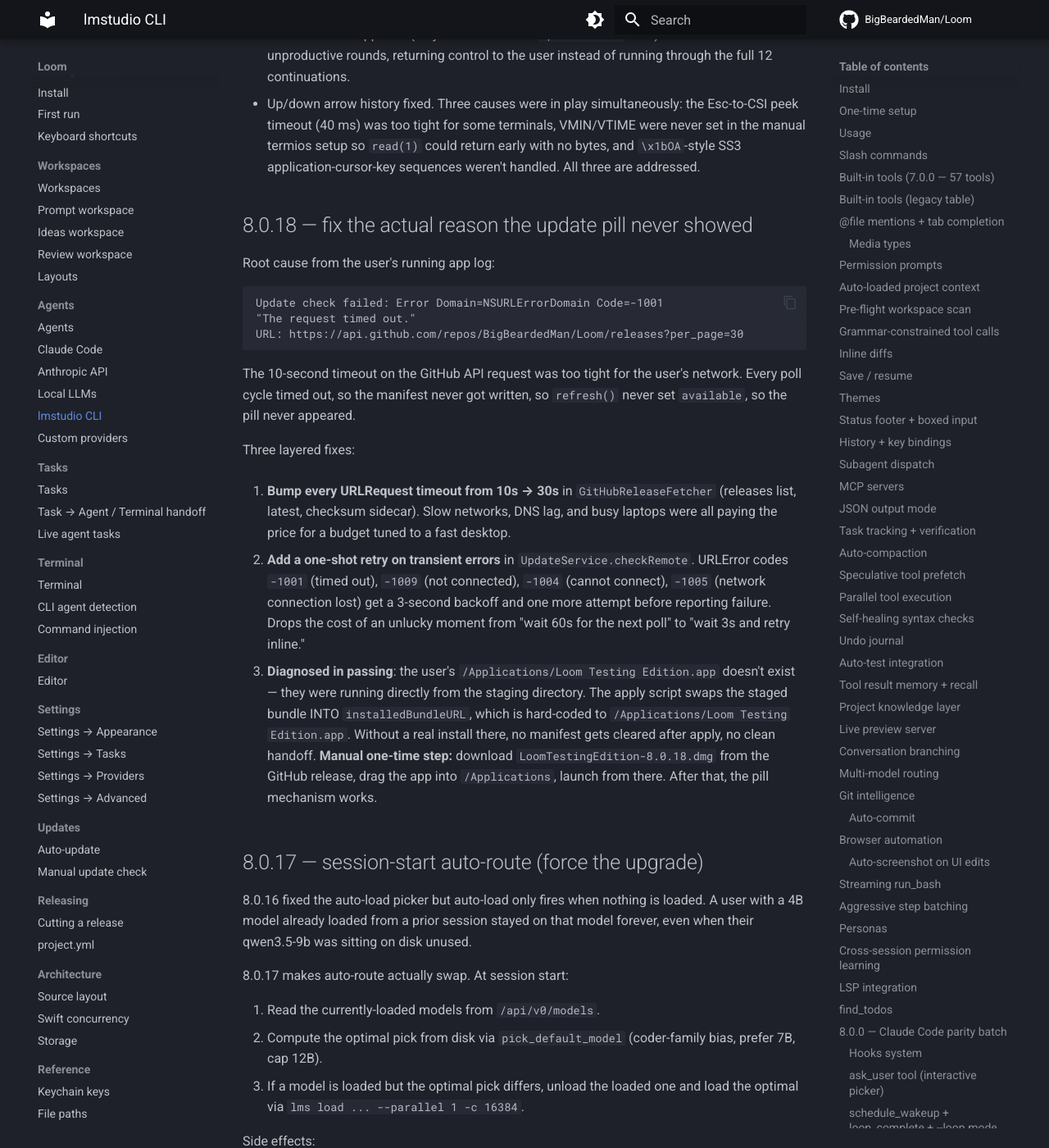
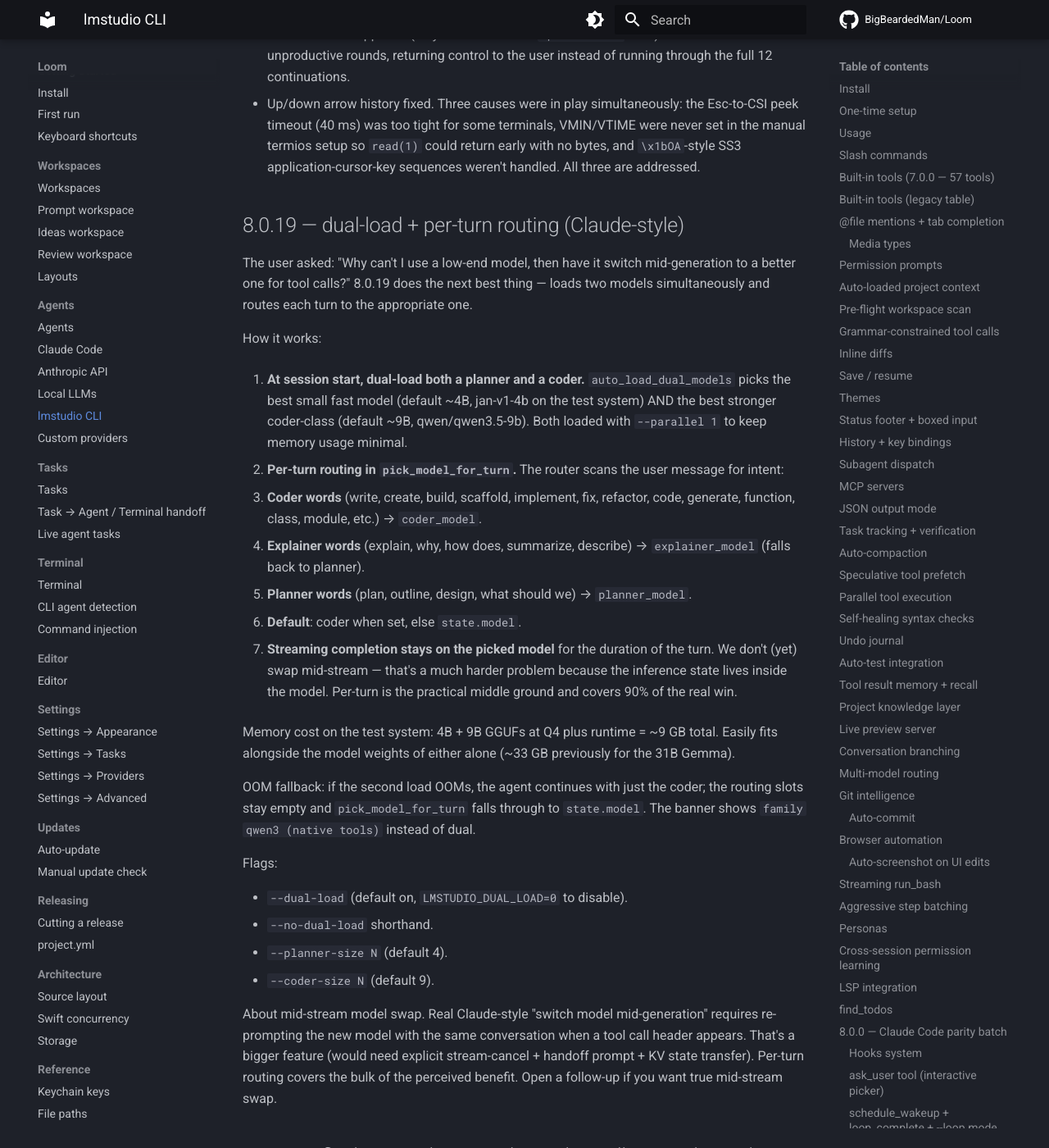
Before and after one commit to BigBeardedMan/Loom, an MkDocs documentation site: the page built from docs/agents/lmstudio-cli.md, in a window 1280 px wide and 1400 px high, scrolled down 23590 px. Shown: the whole window at 82% size. Built offline with MkDocs 1.6.1 and Material for MkDocs 9.7.7, drawn with Linux system fonts in a browser that asks for light colours; comment, search, counter and statistics services are not loaded.

Commit message:
lmstudio 8.0.19: dual-load + per-turn routing (Claude-style)
User asked: "Why can't I use a low-end model, then switch mid-
generation to a stronger one for tool calls?" 8.0.19 does the
next best thing - load both simultaneously and route each turn
to the appropriate model.

How it works:

1. At session start, dual-load. auto_load_dual_models picks the
   best small fast model (~4B, jan-v1-4b on test system) AND
   the best coder-class (~9B, qwen3.5-9b). Both with --parallel 1
   to keep KV cache minimal.

2. pick_model_for_turn routes each turn by intent:
   - coder words (write/create/build/scaffold/implement/fix/
     refactor/code/generate/function/class/...) -> coder_model
   - explainer words (explain/why/how does/summarize) -> explainer
   - planner words (plan/outline/design) -> planner_model
   - default -> coder when set, else state.model

3. Streaming stays on the picked model for the whole turn. No
   mid-stream swap (that needs explicit stream-cancel + handoff
   prompt + KV state transfer; future work).

Memory: 4B + 9B GGUFs at Q4 + runtime = ~9 GB on the test system.
Fits alongside the previous 33 GB Gemma 31B usage easily.

OOM fallback: if planner load fails after coder loads, agent
continues with just coder; routing slots empty; falls through
to state.model.

Flags: --dual-load (default on), --no-dual-load,
--planner-size N (default 4), --coder-size N (default 9).
LMSTUDIO_DUAL_LOAD=0 env disables.

Live-tested: jan-v1-4b + qwen3.5-9b loaded simultaneously,
2.5GB + 6.55GB = 9.05GB total.

Co-Authored-By: Claude Opus 4.7 <noreply@anthropic.com>

```diff
--- a/docs/agents/lmstudio-cli.md
+++ b/docs/agents/lmstudio-cli.md
@@ -651,6 +651,35 @@ General-purpose 3B–4B models will usually skip `update_tasks` or call it once
 - Zero-progress orchestrator guard. The continuation loop tracks consecutive turns where no real tool work happened (only narration + bare `update_tasks` calls) and breaks out after 2 unproductive rounds, returning control to the user instead of running through the full 12 continuations.
 - Up/down arrow history fixed. Three causes were in play simultaneously: the Esc-to-CSI peek timeout (40 ms) was too tight for some terminals, VMIN/VTIME were never set in the manual termios setup so `read(1)` could return early with no bytes, and `\x1bOA`-style SS3 application-cursor-key sequences weren't handled. All three are addressed.
 
+## 8.0.19 — dual-load + per-turn routing (Claude-style)
+
+The user asked: "Why can't I use a low-end model, then have it switch mid-generation to a better one for tool calls?" 8.0.19 does the next best thing — loads two models simultaneously and routes each turn to the appropriate one.
+
+How it works:
+
+1. **At session start, dual-load both a planner and a coder.** `auto_load_dual_models` picks the best small fast model (default ~4B, jan-v1-4b on the test system) AND the best stronger coder-class (default ~9B, qwen/qwen3.5-9b). Both loaded with `--parallel 1` to keep memory usage minimal.
+
+2. **Per-turn routing in `pick_model_for_turn`.** The router scans the user message for intent:
+   - **Coder words** (write, create, build, scaffold, implement, fix, refactor, code, generate, function, class, module, etc.) → `coder_model`.
+   - **Explainer words** (explain, why, how does, summarize, describe) → `explainer_model` (falls back to planner).
+   - **Planner words** (plan, outline, design, what should we) → `planner_model`.
+   - **Default**: coder when set, else `state.model`.
+
+3. **Streaming completion stays on the picked model** for the duration of the turn. We don't (yet) swap mid-stream — that's a much harder problem because the inference state lives inside the model. Per-turn is the practical middle ground and covers 90% of the real win.
+
+Memory cost on the test system: 4B + 9B GGUFs at Q4 plus runtime = ~9 GB total. Easily fits alongside the model weights of either alone (~33 GB previously for the 31B Gemma).
+
+OOM fallback: if the second load OOMs, the agent continues with just the coder; the routing slots stay empty and `pick_model_for_turn` falls through to `state.model`. The banner shows `family qwen3 (native tools)` instead of dual.
+
+Flags:
+
+- `--dual-load` (default on, `LMSTUDIO_DUAL_LOAD=0` to disable).
+- `--no-dual-load` shorthand.
+- `--planner-size N` (default 4).
+- `--coder-size N` (default 9).
+
+About mid-stream model swap. Real Claude-style "switch model mid-generation" requires re-prompting the new model with the same conversation when a tool call header appears. That's a bigger feature (would need explicit stream-cancel + handoff prompt + KV state transfer). Per-turn routing covers the bulk of the perceived benefit. Open a follow-up if you want true mid-stream swap.
+
 ## 8.0.18 — fix the actual reason the update pill never showed
 
 Root cause from the user's running app log:
--- a/project.yml
+++ b/project.yml
@@ -15,7 +15,7 @@ settings:
     # release, so the pill never shows a code lower than what's on main.
     # Bump this manually before each testing release; release-testing.sh
     # reads it back out and tags the GitHub pre-release `testing-<version>`.
-    MARKETING_VERSION: "8.0.18"
+    MARKETING_VERSION: "8.0.19"
     CURRENT_PROJECT_VERSION: "1"
     CODE_SIGN_STYLE: Manual
     CODE_SIGN_IDENTITY: "Loom Local Codesign"
```
Also changed, not shown: 1 other file.
